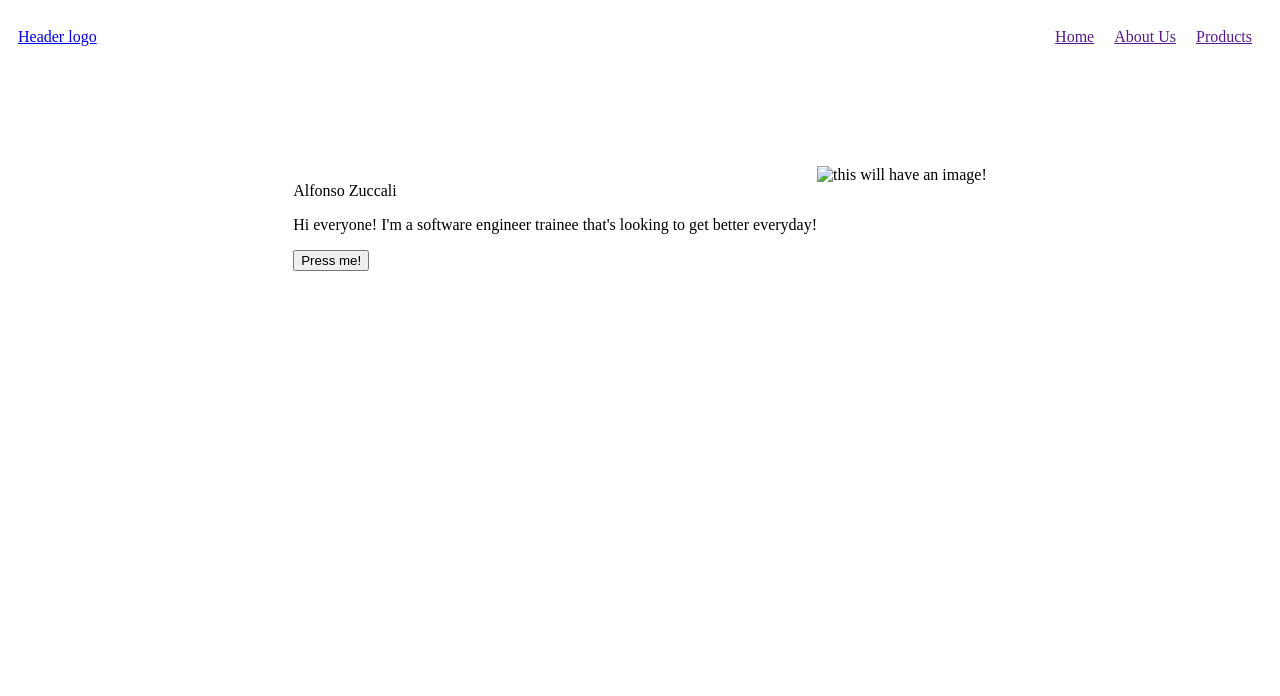
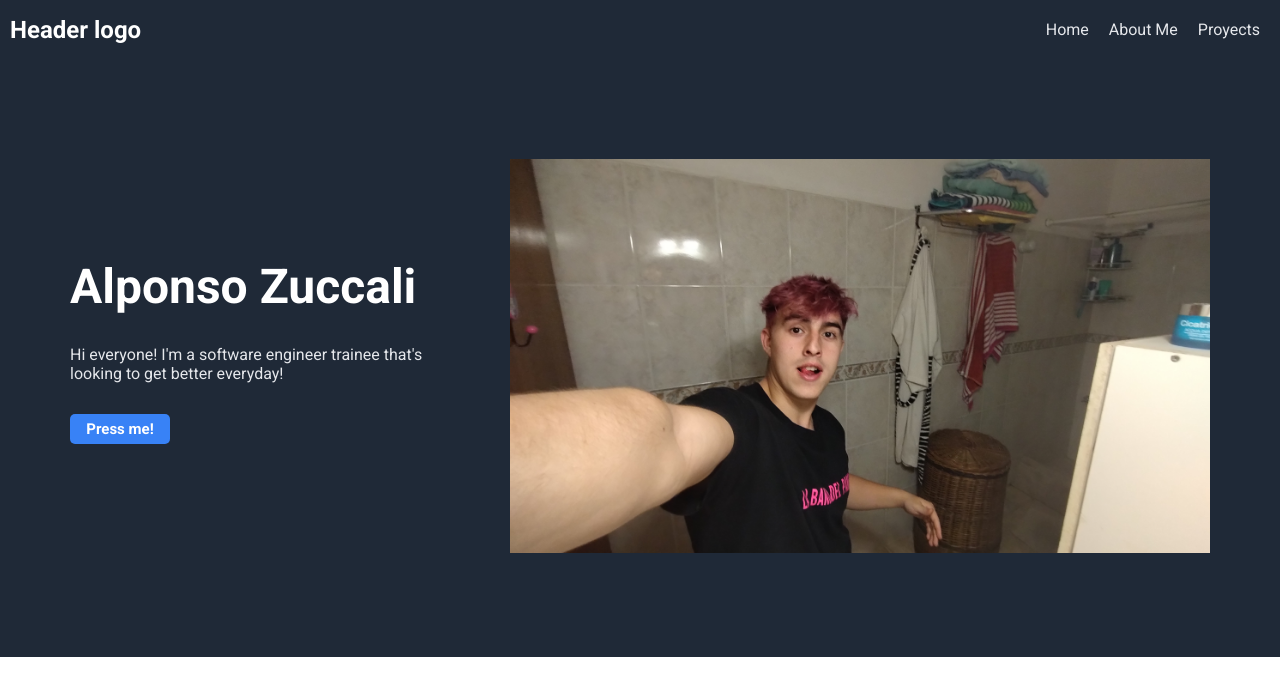
Before and after one commit to AlfonsoZuccali/landing-page, a plain HTML site: page index.html in a window 1280 px wide. Drawn offline with Linux system fonts and the light colour scheme.

Commit message:
header and first section styled and structured

```diff
--- a/index.html
+++ b/index.html
@@ -5,6 +5,10 @@
     <title>Landing Page</title>
     <meta charset="UTF-8">
     <link rel="stylesheet" href="styles.css">
+    <!--fonts-->
+    <link rel="preconnect" href="https://fonts.googleapis.com">
+    <link rel="preconnect" href="https://fonts.gstatic.com" crossorigin>
+    <link href="https://fonts.googleapis.com/css2?family=Roboto:ital,wght@0,100;0,300;0,400;0,500;0,700;0,900;1,100;1,300;1,400;1,500;1,700;1,900&display=swap" rel="stylesheet">
 </head>
 
 <body>
@@ -14,20 +18,21 @@
         </div>
         <div class="right-links">
             <a href="">Home</a>
-            <a href="">About Us</a>
-            <a href="">Products</a>
+            <a href="">About Me</a>
+            <a href="">Proyects</a>
         </div>
     </header>
     <div class="first-section">
-        <div class="right-text">
-            <p>Alfonso Zuccali</p>
+        <div class="left-text">
+            <p id="name">Alponso Zuccali</p>
             <p>Hi everyone! I'm a software engineer trainee
             that's looking to get better everyday!
             </p>
             <button>Press me!</button>
         </div>
-        <img src="" alt="this will have an image!">
-
+        <div class="image">
+            <img src="images/IMG_20231124_220329028.jpg" alt="this will have an image!">
+        </div>
     </div>
 </body>
 
--- a/styles.css
+++ b/styles.css
@@ -1,8 +1,33 @@
+*{
+    box-sizing: border-box;
+    font-family: "Roboto", system-ui;
+    font-weight: 400;
+    font-style: normal;
+}
+
+a{
+    text-decoration: none;
+}
+
+body{
+    margin: 0px;
+}
+
+#name{
+    font-size: 48px;
+    font-weight: bolder;
+    margin: 0px;
+    color: white;
+}
+
 header{
     display: flex;
     justify-content: space-between;
     flex: auto;
     align-items: center;
+    background-color: #1f2937;
+    margin: 0px;
+
 }
 
 .right-links{
@@ -13,7 +38,8 @@ header{
 }
 
 .right-links a{
-    margin: 10px;
+    padding: 10px;
+    color: #e5e7eb;
 }
 
 .logo{
@@ -23,24 +49,53 @@ header{
     align-items: center;
 }
 
+.logo a{
+    color: white;
+    font-size: 24px;
+    font-weight: bolder;
+}
+
 .first-section{
     display: flex;
-    justify-content: center;
-    padding: 100px;
+    justify-content:space-evenly;
+    align-items: center;
+    background-color: #1f2937;
+    padding-top: 100px;
+    padding-bottom: 100px;
+    padding-left: 50px;
+    padding-right: 50px;
 }
 
-.first-section.right-text{
+.first-section .left-text{
     display: flex;
     justify-content: flex-start;
-    align-items: center;
+    align-items: stretch;
     width: 400px;
-    height: 400px;
-    flex:auto;
-
+    height: 200px;
+    flex-wrap: wrap;
+    margin-right: 20px;
+    color: #e5e7eb;
 }
 
-.first-section img{
+.first-section.image{
     display: flex;
     justify-content: center;
     align-items: center;
+    flex-grow: 2;
 }
+
+img{
+    width: 700px;
+    height: auto;
+}
+
+button{
+    background-color: #3882f6;
+    border: 0px;
+    border-radius: 5px;
+    width: 100px;
+    height: 30px;
+    font-size: 15px;
+    color: white;
+    font-weight: bold;
+}
```
